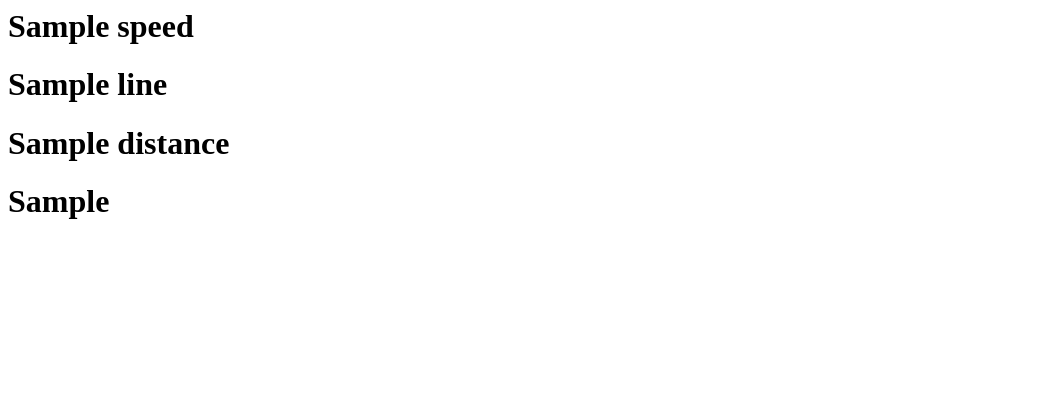
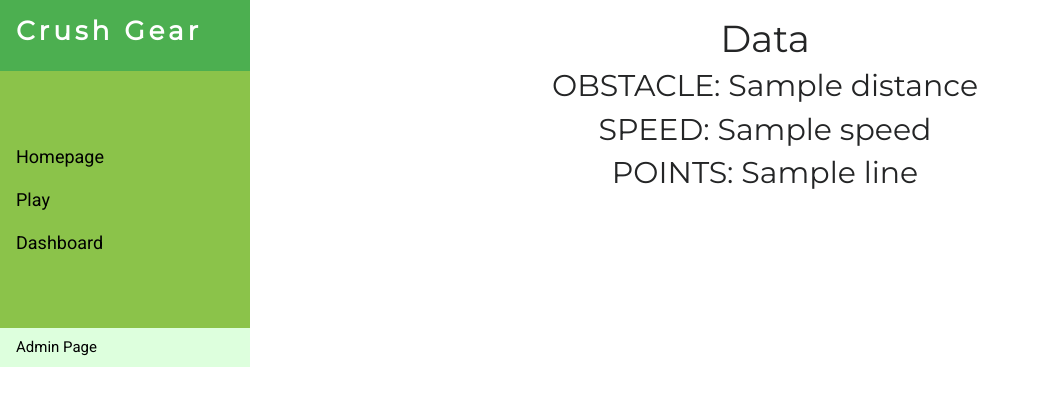
Before and after one commit to Eternalcirno/ICT2x01-P1-10, a Python web app: template templates/data.html in a window 1280 px wide. Shown: the top 406 px of the page, without its empty margins (0-1040 px from the left). Run offline with Jinja, Linux system fonts and the light colour scheme; the template is opened without the code that fills it: most values are stand-ins (such as "Sample title", 1, 10 or a date in 2020).

Commit message:
Update data.html

```diff
--- a/templates/data.html
+++ b/templates/data.html
@@ -1,4 +1,13 @@
-<h1 id="test" value="1">{{speed}}</h1>
-<h1 id="test" value="1">{{line}}</h1>
-<h1 id="test" value="1">{{distance}}</h1>
-<h1 id="test" value="1">{{start_robot}}</h1>
+
+
+{% extends 'layout.html' %} {% block title %} Homepage {% endblock %} {% block page_title %} Home {% endblock %} {% block body %}
+<h1 style="text-align:center" >Data</h1>
+<body>
+<div style="text-align: center;">
+    <h2 id="test" value="1">OBSTACLE: {{distance}}</h2>
+    <h2 id="test" value="1">SPEED: {{speed}}</h2>
+    <h2 id="test" value="1">POINTS: {{line}}</h2>
+</div>
+</body>
+
+<br> {% endblock %}
```
